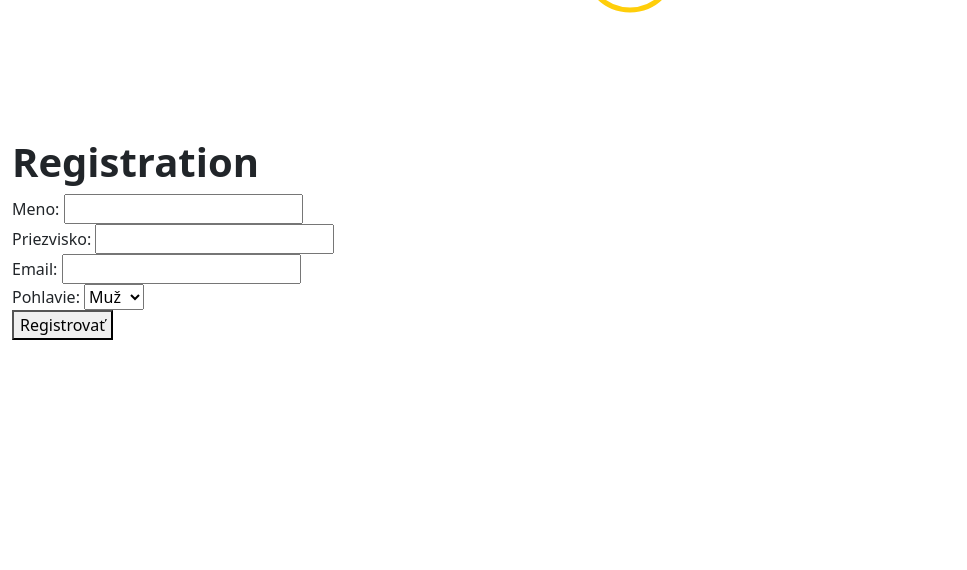
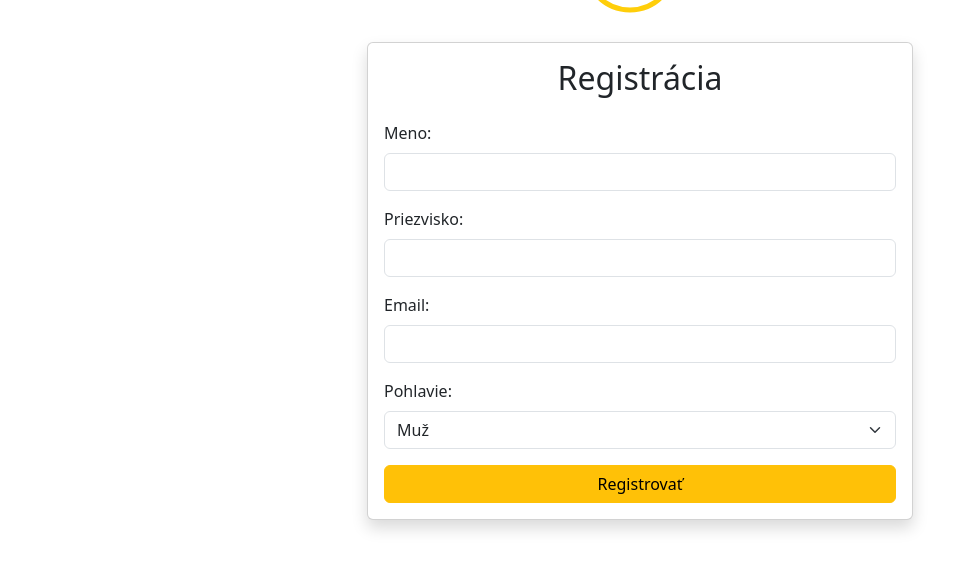
Before and after one commit to NikolasVec/SemPracWAII_Nikolas_Vecerek, a PHP site: page /?c=home&a=registrationPage in a window 1280 px wide. Shown: the part 70-640 px from the top of the page, without its empty margins (0-967 px from the left). Run offline with PHP 8.4, Linux system fonts and the light colour scheme.

Commit message:
Commint pred pushom

```diff
--- a/App/Views/Home/registrationPage.view.php
+++ b/App/Views/Home/registrationPage.view.php
@@ -3,41 +3,48 @@
 ?>
 
 <h1>
-    <strong>Hello World!</strong>
-    <br><br><br><br>
-    <strong>Registration</strong>
 </h1>
-
+<br><br>
+<div class="container mt-5">
+    <div class="row justify-content-center">
+        <div class="col-md-6">
+            <div class="card registration-card shadow">
+                <div class="card-body">
+                    <h2 class="card-title text-center mb-4">Registrácia</h2>
                     <?php
                     if (!empty($success)) {
-    echo '<div style="color: green;">' . htmlspecialchars($success) . '</div>';
+                        echo '<div class="alert alert-success">' . htmlspecialchars($success) . '</div>';
                     }
                     if (!empty($error)) {
-    echo '<div style="color: red;">' . htmlspecialchars($error) . '</div>';
+                        echo '<div class="alert alert-danger">' . htmlspecialchars($error) . '</div>';
                     }
                     ?>
-
                     <form method="post" action="">
-    <div>
-        <label for="meno">Meno:</label>
-        <input type="text" id="meno" name="meno" required>
+                        <div class="mb-3">
+                            <label for="meno" class="form-label">Meno:</label>
+                            <input type="text" id="meno" name="meno" class="form-control" required>
                         </div>
-    <div>
-        <label for="priezvisko">Priezvisko:</label>
-        <input type="text" id="priezvisko" name="priezvisko" required>
+                        <div class="mb-3">
+                            <label for="priezvisko" class="form-label">Priezvisko:</label>
+                            <input type="text" id="priezvisko" name="priezvisko" class="form-control" required>
                         </div>
-    <div>
-        <label for="email">Email:</label>
-        <input type="email" id="email" name="email" required>
+                        <div class="mb-3">
+                            <label for="email" class="form-label">Email:</label>
+                            <input type="email" id="email" name="email" class="form-control" required>
                         </div>
-    <div>
-        <label for="pohlavie">Pohlavie:</label>
-        <select id="pohlavie" name="pohlavie" required>
+                        <div class="mb-3">
+                            <label for="pohlavie" class="form-label">Pohlavie:</label>
+                            <select id="pohlavie" name="pohlavie" class="form-select" required>
                                 <option value="M">Muž</option>
                                 <option value="Ž">Žena</option>
                             </select>
                         </div>
-    <div>
-        <button type="submit">Registrovať</button>
+                        <div class="d-grid">
+                            <button type="submit" class="btn btn-warning btn-block">Registrovať</button>
                         </div>
                     </form>
+                </div>
+            </div>
+        </div>
+    </div>
+</div>
--- a/App/Views/Layouts/root.layout.view.php
+++ b/App/Views/Layouts/root.layout.view.php
@@ -25,7 +25,7 @@
 <body>
 
 <!-- Nastavenie navbaru -->
-<nav class="navbar navbar-expand-sm bg-light fixed-top">
+<nav class="navbar navbar-expand-sm fixed-top">
     <div class="container-fluid d-flex justify-content-center align-items-center">
         <div class="d-flex align-items-center" style="gap: 2rem; margin-left: 7vw;">
             <!-- Ľavé tlačidlá -->
```
Also changed, not shown: public/css/styl.css (line endings or trailing spaces). Lines whose indentation alone changed are shown as unchanged.
